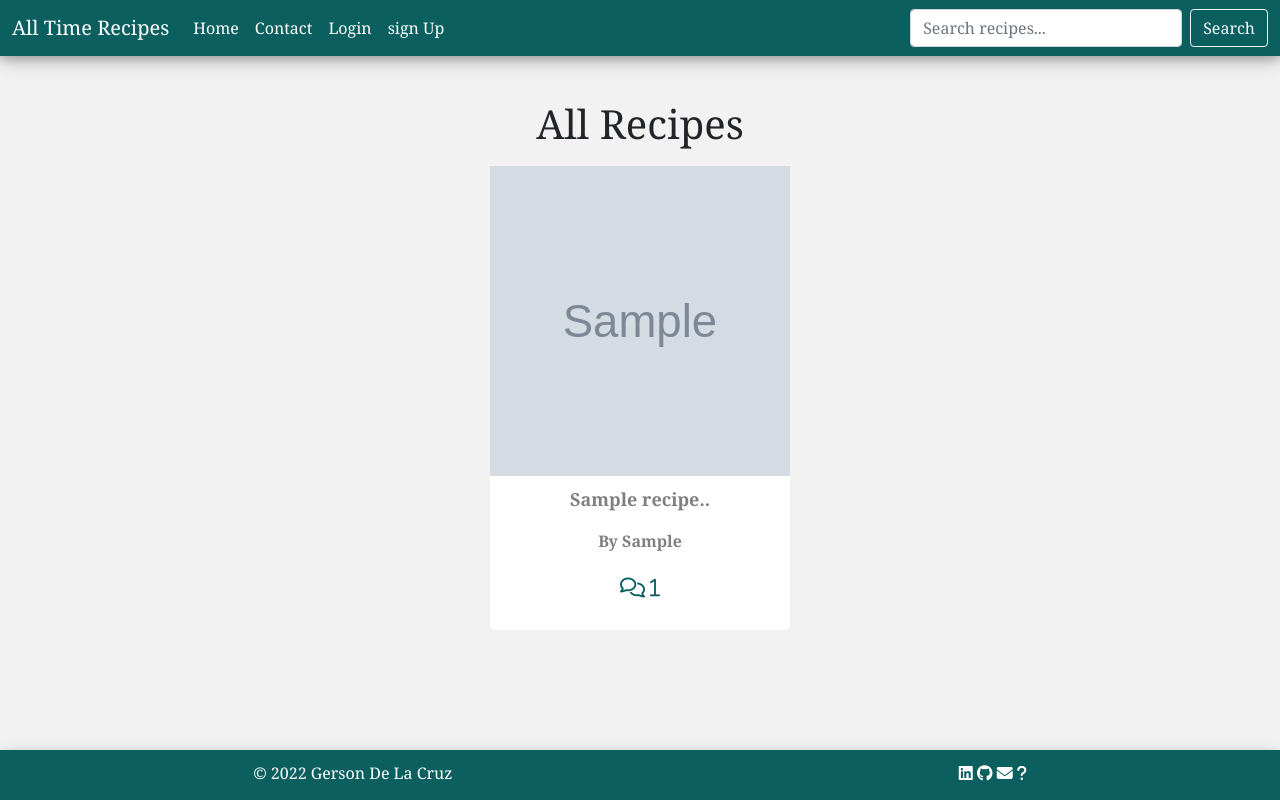
After one commit to Gersondelacruzdeveloper/myBookOfRecipes, a Flask app: page /search_result in a window 1280 px wide. The commit adds this page. Run offline with Flask 2, Linux system fonts and the light colour scheme; tables that the repository leaves empty hold one stand-in row (values such as "Sample post"); grey boxes marked "Sample" are stand-in pictures; some libraries are stand-ins or nearby versions.

Commit message:
Add search funtion, search.html, wiring and style

```diff
--- a/myonlinerecipes/static/css/style.css
+++ b/myonlinerecipes/static/css/style.css
@@ -351,6 +351,21 @@ nav {
   outline: 0px !important;
 }
 
+/* -----------------------------------------------------Search pages*/
+
+.search_no_result{
+  margin-top: 100px;
+  text-align: center;
+  font-size: 30px;
+  color: red;
+}
+
+.search_title{
+  margin-top: 100px;
+  text-align: center;
+  font-size: 20px;
+}
+
 /* -------------------------------------------------------------------- footer */
 footer {
   position: fixed;
--- a/myonlinerecipes/templates/base.html
+++ b/myonlinerecipes/templates/base.html
@@ -77,8 +77,12 @@
               </li>
               {%endif%}
             </ul>
-            <form class="d-flex">
-              <input class="form-control me-2" type="search" placeholder="Search" aria-label="Search">
+            <form class="d-flex" action="{{url_for('search_result')}}" method="post">
+              {% if search_input %}
+              <input class="form-control me-2" type="search" name="search" placeholder="Search" aria-label="Search" value="{{search_input}}">
+              {% else %}
+              <input class="form-control me-2" type="search" name="search" placeholder="Search recipes..." aria-label="Search">
+              {% endif%}
               <button class="btn btn-outline-light" type="submit">Search</button>
             </form>
           </div>
--- /dev/null
+++ b/myonlinerecipes/templates/search.html
@@ -0,0 +1,37 @@
+{% extends 'base.html' %}
+{% block content %}
+<section>
+
+    {% if recipes | length > 0 %}
+
+    {% if search_input != None and search_input != "" %}
+    <h6 class="search_title">YOU SEARCHED FOR "{{search_input|upper}}"</h6>
+   {% else %}
+   <h1 class="title"> All Recipes </h1>
+    {% endif%}
+
+    <div class="card_wrapper">
+        {% for recipe in recipes %}
+            <div class="dish-card">
+                {% if recipe.image_url %}
+                <a class="dish-image" href="{{url_for('detail_recepe', recipe_id=recipe.id)}}"> <img src="{{recipe.image_url}}"></a>
+                {% else %}
+                <a class="dish-image" href="{{url_for('detail_recepe', recipe_id=recipe.id)}}"> <img src="{{url_for('static', filename='images/default-img.jpg')}}"></a>
+                {% endif%}
+                <div class="dish-title"><p>{{recipe.title[:25].capitalize()}}..</p></div>
+                <div class="by_name"> By {{recipe.owned_user_recipes.username.capitalize()}}</div>
+                <div class="comments_sign">
+                <i class="far fa-comments"> {{recipe.comments | length}}</i>
+                </div>
+            </div>
+        {% endfor %}
+     </div>
+
+     {% else %}
+     <h5 class="search_no_result"> No results for <span style="color:rgb(12, 95, 95)">{{search_input|upper}}</span> </h5>
+
+     {% endif %}
+
+
+</section>
+{% endblock content %}
--- a/myonlinerecipes/views.py
+++ b/myonlinerecipes/views.py
@@ -33,6 +33,27 @@ def detail_recepe(recipe_id):
         flash("You have commented on this recipe Succesfullly")
     recipe = Recipes.query.filter_by(id=recipe_id).first()
     return render_template("detail_recipe.html", recipe=recipe)
+
+
+# Search function
+@app.route("/search_result", methods=["GET", "POST"])
+def search_result():
+    search_input = request.form.get('search')
+    # Select all public recipes
+    public_recipes = Recipes.query.filter_by(is_private = False)
+    recipes_array = []
+    # check if recipe contains the user input
+    # and if it does, then append it to recipes_array
+    if search_input:
+        for recipes in public_recipes:
+            if (search_input in recipes.title or
+                search_input in recipes.method or
+                search_input in recipes.Ingredients):
+                recipes_array.append(recipes)
+    else:
+        recipes_array = list(Recipes.query.filter_by(is_private = False))
+
+    return render_template("search.html", recipes=recipes_array, search_input=search_input)
 
 
 # my recipes function
```
